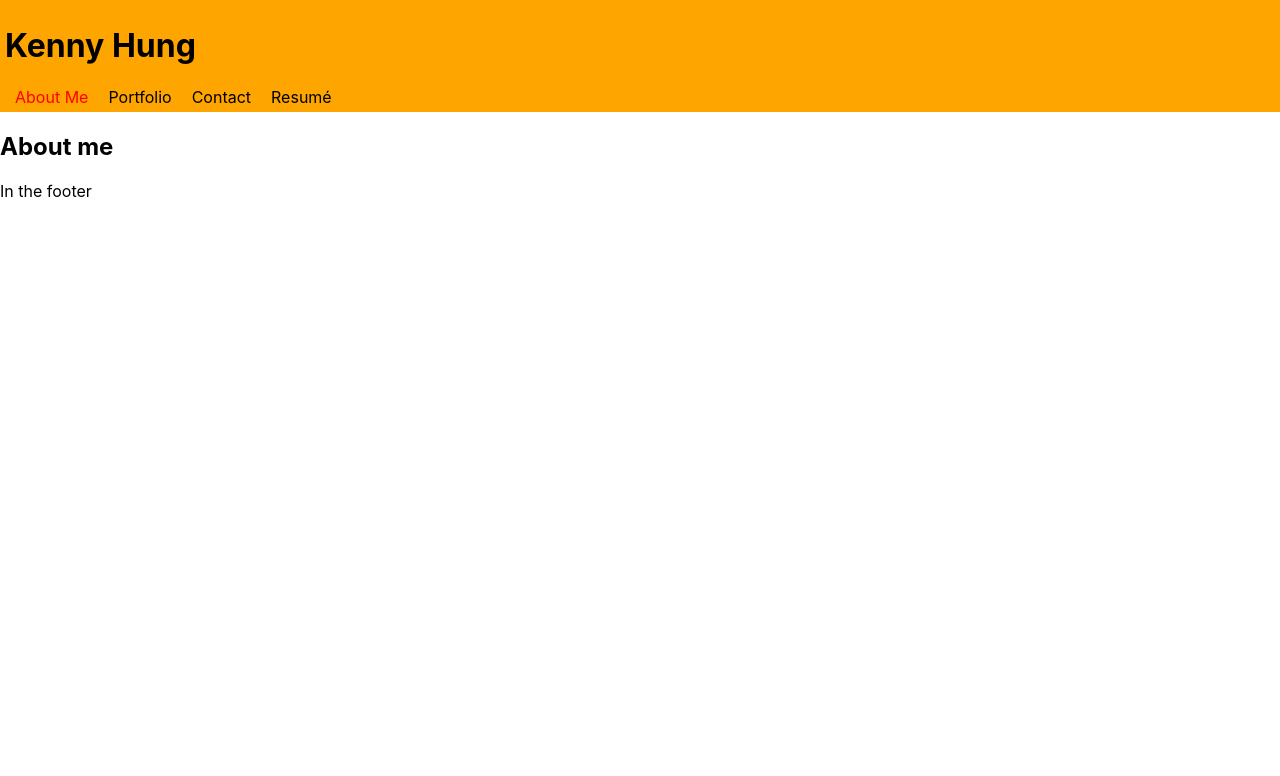
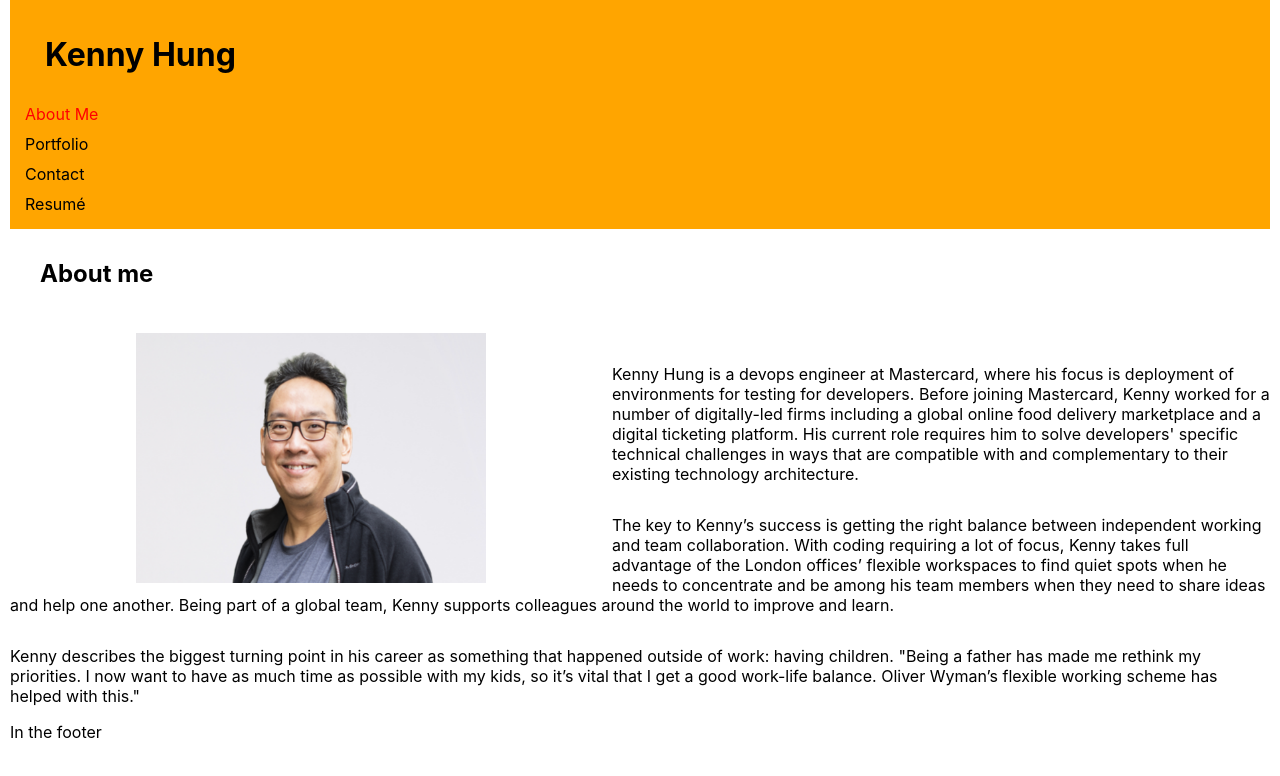
Before and after one commit to skewwhiffy/portfolio, a React (Create React App) app: page / in a window 1280 px wide. Shown: the top 776 px of the page. Built offline with nearby package versions, Linux system fonts and the light colour scheme.

Commit message:
About me

```diff
--- a/src/App.css
+++ b/src/App.css
@@ -1,3 +1,8 @@
+.container {
+  margin-left: 10px;
+  margin-right: 10px;
+}
+
 .header {
   background-color: orange;
   border: 30px;
@@ -11,7 +16,6 @@
 }
 
 .navigation li {
-  display: inline;
   margin: 10px;
 }
 
@@ -22,3 +26,18 @@
 .navigation .selection:hover {
   cursor: pointer;
 }
+
+h1 {
+  margin: 30px;
+}
+
+.aboutMe img {
+  float: left;
+  margin-left: 10%;
+  margin-right: 10%;
+  padding-bottom: 10px;
+}
+
+.aboutMe p {
+  padding-top: 15px;
+}
--- a/src/App.js
+++ b/src/App.js
@@ -29,7 +29,7 @@ const choices = [
 const App = () => {
   const [currentChoice, setCurrentChoice] = useState(choices[0])
   return (
-    <div>
+    <div className="container">
       <Header
         choices={choices}
         currentChoice={currentChoice}
@@ -52,12 +52,12 @@ WHEN I view the header
 THEN I am presented with the developer's name and navigation with titles corresponding to different sections of the portfolio
 WHEN I view the navigation titles
 THEN I am presented with the titles About Me, Portfolio, Contact, and Resume, and the title corresponding to the current section is highlighted
-
-TODO:
 WHEN I click on a navigation title
 THEN I am presented with the corresponding section below the navigation without the page reloading and that title is highlighted
 WHEN I load the portfolio the first time
 THEN the About Me title and section are selected by default
+
+TODO:
 WHEN I am presented with the About Me section
 THEN I see a recent photo or avatar of the developer and a short bio about them
 WHEN I am presented with the Portfolio section
--- a/src/component/AboutMe/index.js
+++ b/src/component/AboutMe/index.js
@@ -1,9 +1,22 @@
 import React from 'react'
+import kenny from '../../asset/mugshot.png'
 
 const AboutMe = () => {
   return (
-    <div>
+    <div className="aboutMe">
       <h1>About me</h1>
+      <p>
+        <img height="250px" width="350px" src={kenny} alt="Mugshot of Kenny Hung" />
+      </p>
+      <p>
+        Kenny Hung is a devops engineer at Mastercard, where his focus is deployment of environments for testing for developers. Before joining Mastercard, Kenny worked for a number of digitally-led firms including a global online food delivery marketplace and a digital ticketing platform. His current role requires him to solve developers' specific technical challenges in ways that are compatible with and complementary to their existing technology architecture.
+      </p>
+      <p>
+        The key to Kenny’s success is getting the right balance between independent working and team collaboration. With coding requiring a lot of focus, Kenny takes full advantage of the London offices’ flexible workspaces to find quiet spots when he needs to concentrate and be among his team members when they need to share ideas and help one another. Being part of a global team, Kenny supports colleagues around the world to improve and learn.
+      </p>
+      <p>
+        Kenny describes the biggest turning point in his career as something that happened outside of work: having children. "Being a father has made me rethink my priorities. I now want to have as much time as possible with my kids, so it’s vital that I get a good work-life balance. Oliver Wyman’s flexible working scheme has helped with this."
+      </p>
     </div>
   )
 }
```
Also changed, not shown: src/asset/mugshot.png (added).
